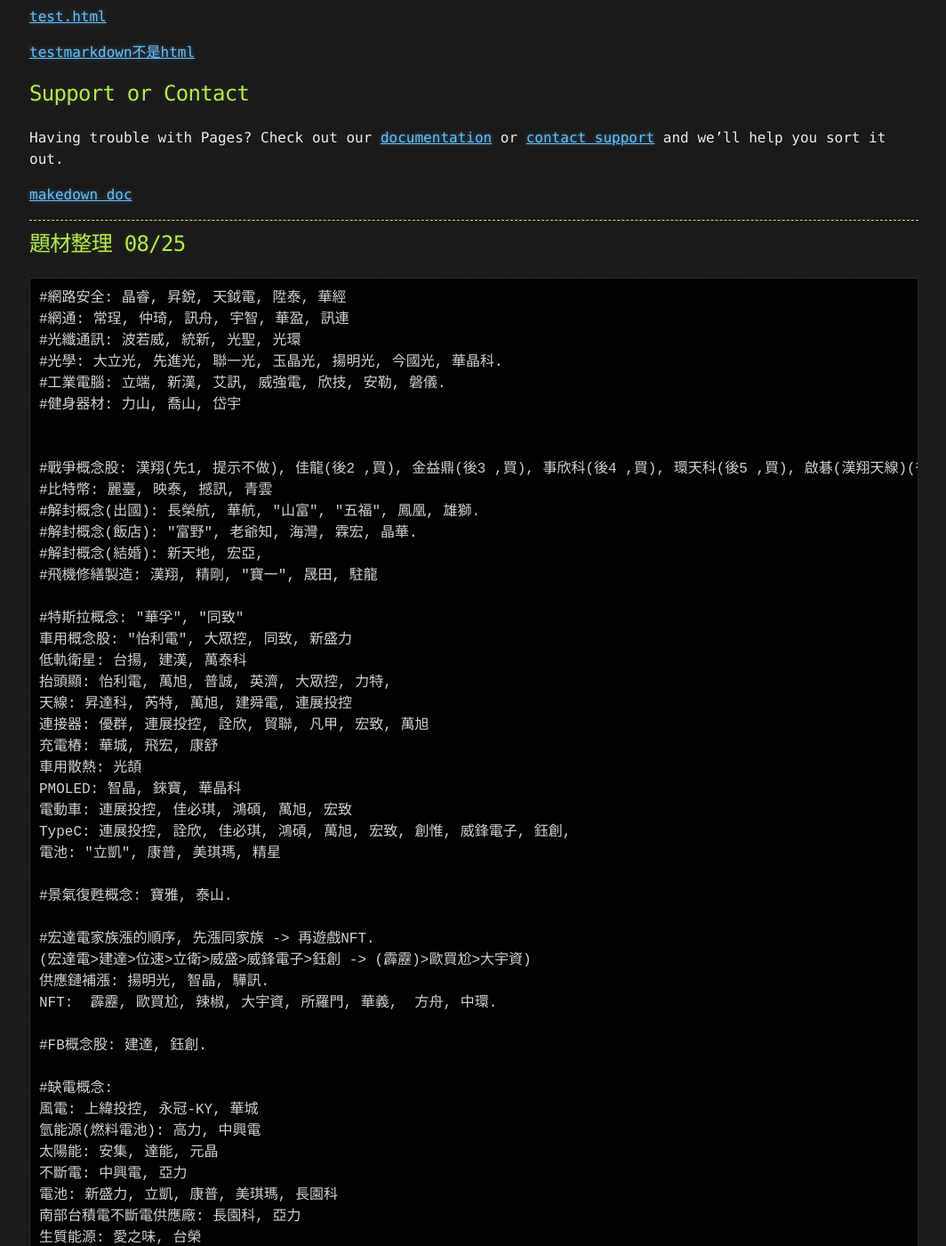
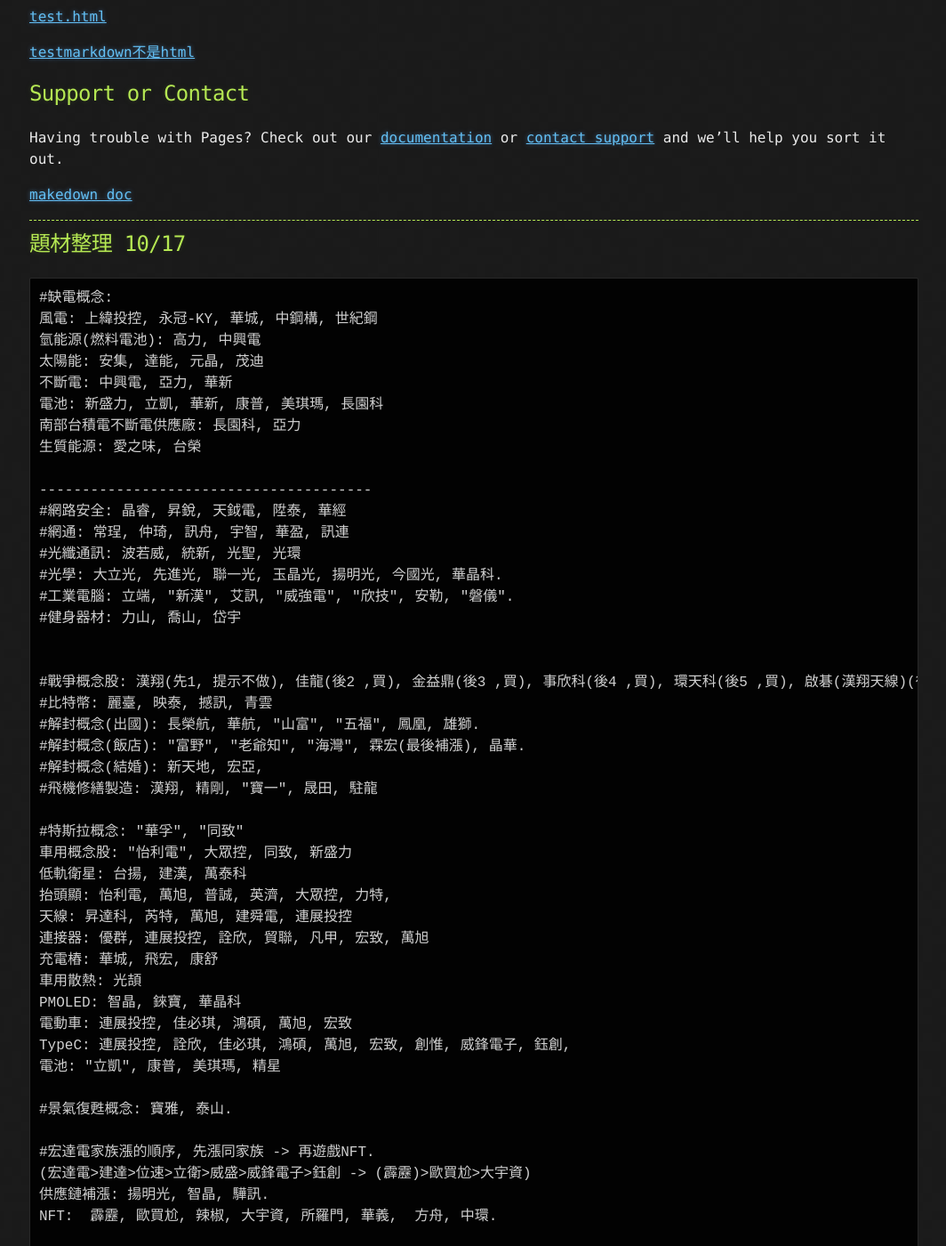
Before and after one commit to lepg5487/Stock_God, a Jekyll site: the page built from index.md, in a window 1280 px wide and 1400 px high, scrolled down 59246 px. Shown: the whole window at 89% size, without its empty margins (107-1171 px from the left). Built offline with Jekyll 4.4.1, drawn with Linux system fonts in a browser that asks for light colours; our own code applies the rules of GitHub Pages for plain Markdown files; some of the changed text lies outside the part shown.

Commit message:
Update index.md

````diff
--- a/index.md
+++ b/index.md
@@ -2450,20 +2450,30 @@
 
 ---
 
-## 題材整理 08/25
-```
+## 題材整理 10/17
+```
+#缺電概念:
+風電: 上緯投控, 永冠-KY, 華城, 中鋼構, 世紀鋼
+氫能源(燃料電池): 高力, 中興電
+太陽能: 安集, 達能, 元晶, 茂迪
+不斷電: 中興電, 亞力, 華新
+電池: 新盛力, 立凱, 華新, 康普, 美琪瑪, 長園科
+南部台積電不斷電供應廠: 長園科, 亞力
+生質能源: 愛之味, 台榮
+
+---------------------------------------
 #網路安全: 晶睿, 昇銳, 天鉞電, 陞泰, 華經
 #網通: 常珵, 仲琦, 訊舟, 宇智, 華盈, 訊連
 #光纖通訊: 波若威, 統新, 光聖, 光環
 #光學: 大立光, 先進光, 聯一光, 玉晶光, 揚明光, 今國光, 華晶科.
-#工業電腦: 立端, 新漢, 艾訊, 威強電, 欣技, 安勒, 磐儀.
+#工業電腦: 立端, "新漢", 艾訊, "威強電", "欣技", 安勒, "磐儀".
 #健身器材: 力山, 喬山, 岱宇
 
 
 #戰爭概念股: 漢翔(先1, 提示不做), 佳龍(後2 ,買), 金益鼎(後3 ,買), 事欣科(後4 ,買), 環天科(後5 ,買), 啟碁(漢翔天線)(後6, 買)
 #比特幣: 麗臺, 映泰, 撼訊, 青雲
 #解封概念(出國): 長榮航, 華航, "山富", "五福", 鳳凰, 雄獅.
-#解封概念(飯店): "富野", 老爺知, 海灣, 霖宏, 晶華.
+#解封概念(飯店): "富野", "老爺知", "海灣", 霖宏(最後補漲), 晶華.
 #解封概念(結婚): 新天地, 宏亞,
 #飛機修繕製造: 漢翔, 精剛, "寶一", 晟田, 駐龍
 
@@ -2489,16 +2499,7 @@
 
 #FB概念股: 建達, 鈺創.
 
-#缺電概念:
-風電: 上緯投控, 永冠-KY, 華城
-氫能源(燃料電池): 高力, 中興電
-太陽能: 安集, 達能, 元晶
-不斷電: 中興電, 亞力
-電池: 新盛力, 立凱, 康普, 美琪瑪, 長園科
-南部台積電不斷電供應廠: 長園科, 亞力
-生質能源: 愛之味, 台榮
-
-#AM概念股(台幣貶值概念股):
+#AM概念股(台幣貶值概念股): 飆: 耿鼎, 倉佑, 萬在.
 汽車鈑金: 耿鼎, 東陽, 瑞利
 車燈: 堤維西, 帝寶
 塑膠件: 東陽, 昭輝
@@ -2518,7 +2519,7 @@
 #記憶體: 晶豪科, 鈺創, 威剛, 群聯, 點序
 
 #地震概念:
-鋼鐵: 中鋼構 威致 海光, 大甲 國統 -> 玻璃: 冠軍 中釉
+鋼鐵: "中鋼構" 威致 海光, 大甲 國統 -> 玻璃: 冠軍 中釉
 再生晶元材料廠: 中砂, 辛耘
 台積電機台: 致茂 崇越 -> apple: 德律
 落後: 均豪 東捷 家登
@@ -2532,7 +2533,6 @@
 顯板卡: 映泰, 麗臺
 摺疊手機: 兆利, 富世達
 
-----------------------------------------------------------------------
 新藥:  藥華藥, 北極星, 美時, 醣基,  寶齡富錦, 浩鼎, 太景, 逸達
 
 #通膨概念: https://grace0731.pixnet.net/blog/post/17495456
````
